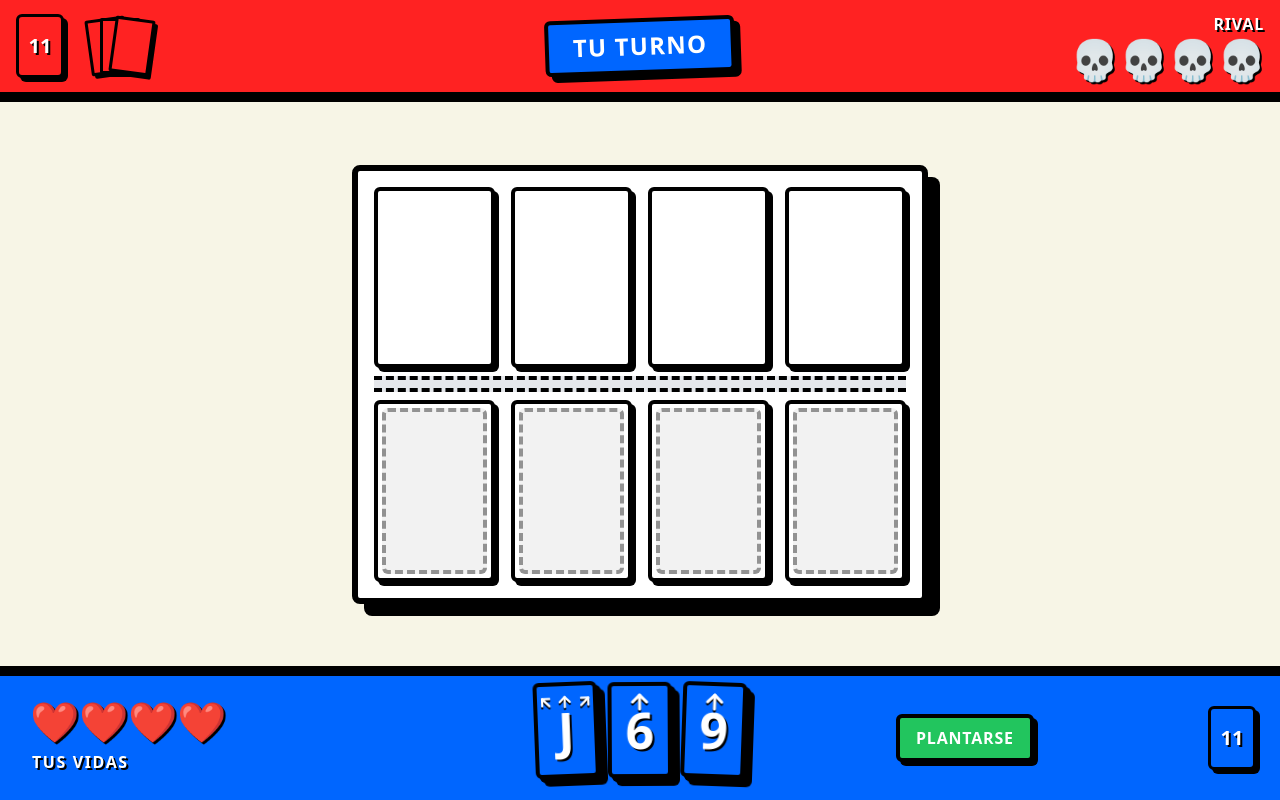
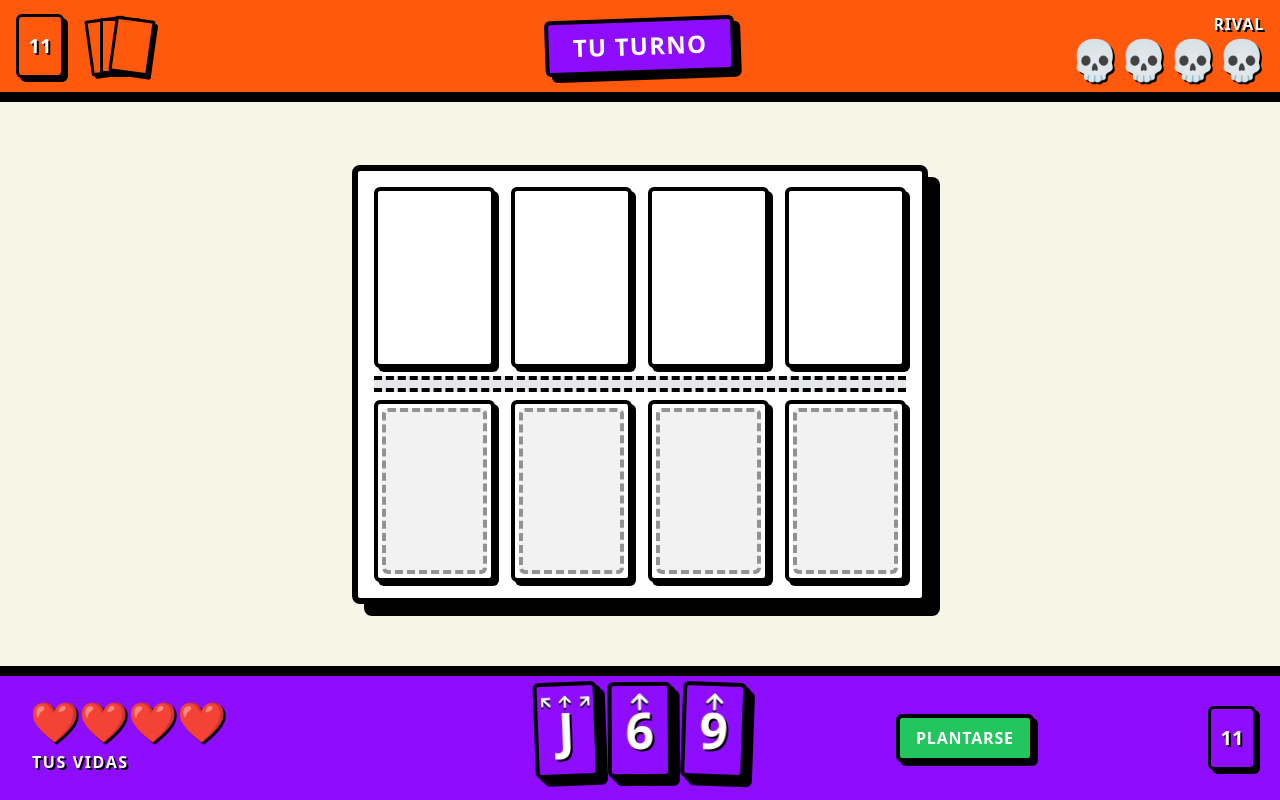
Before and after one commit to antonio10bc-hub/MagicPoker, a Next.js app: page / in a window 1280 px wide. Built offline with nearby package versions, Linux system fonts and the light colour scheme.

Commit message:
naranja y morado

```diff
--- a/app/page.tsx
+++ b/app/page.tsx
@@ -71,7 +71,8 @@ export default function Home() {
   } else if (isCombatRevealPhase) {
     buttonText = `¡PELEA! (${countdown}s)`;
     buttonAction = finishCombatPhase;
-    buttonColorClass = "bg-[#0066FF] text-white border-black shadow-[4px_4px_0_#000]";
+    // Botón Pelea: Morado (Color Jugador)
+    buttonColorClass = "bg-[#8e0dff] text-white border-black shadow-[4px_4px_0_#000]";
     buttonAnimation = {
         scale: [1, 1.05, 1],
         transition: { duration: 0.8, repeat: Infinity }
@@ -82,7 +83,8 @@ export default function Home() {
   const slotStyle = "w-full h-full aspect-[2/3] relative flex items-center justify-center rounded-md transition-all border-[4px] border-black bg-white shadow-[4px_4px_0px_0px_rgba(0,0,0,1)]";
 
   const emptySlotInteractStyle = (selectedCardId && isPlacementPhase)
-    ? "border-dashed border-[#0066FF] bg-yellow-100 animate-[wiggle_1s_ease-in-out_infinite] cursor-pointer hover:bg-yellow-200"
+    // Hueco activo: Morado discontinuo
+    ? "border-dashed border-[#8e0dff] bg-purple-100 animate-[wiggle_1s_ease-in-out_infinite] cursor-pointer hover:bg-purple-200"
     : "border-dashed border-black/40 bg-black/5";
 
   // --- MODAL FIN ---
@@ -91,7 +93,8 @@ export default function Home() {
     return (
         <main className="h-svh w-full flex items-center justify-center bg-[#F7F5E6] relative select-none font-comic pattern-grid-lg text-black">
             <div className="bg-white p-8 rounded-lg border-[6px] border-black shadow-[12px_12px_0_#000] text-center max-w-md w-full mx-4 flex flex-col gap-6 relative overflow-hidden transform rotate-2">
-                <h1 className={clsx("text-6xl font-black drop-shadow-[3px_3px_0_#000] uppercase", playerWon ? "text-green-500" : "text-[#FF2222]")}>
+                {/* Texto: Player gana (Morado) o Rival gana (Naranja) */}
+                <h1 className={clsx("text-6xl font-black drop-shadow-[3px_3px_0_#000] uppercase", playerWon ? "text-[#8e0dff]" : "text-[#ff590d]")}>
                     {playerWon ? "¡VICTORIA! 🎉" : "💥 FIN DEL JUEGO 💥"}
                 </h1>
                 <h2 className="text-2xl font-bold border-b-4 border-black pb-4">
@@ -108,17 +111,17 @@ export default function Home() {
   return (
     <main className="h-svh w-full flex flex-col bg-[#F7F5E6] text-black overflow-hidden relative select-none font-comic pattern-dots-sm">
 
-      {/* 1. HEADER (RIVAL) */}
-      <header className="flex-none h-20 sm:h-24 p-4 flex justify-between items-center relative z-10 border-b-[4px] border-black bg-[#FF2222] shadow-[0_6px_0_#000]">
+      {/* 1. HEADER (RIVAL - NARANJA #ff590d) */}
+      <header className="flex-none h-20 sm:h-24 p-4 flex justify-between items-center relative z-10 border-b-[4px] border-black bg-[#ff590d] shadow-[0_6px_0_#000]">
         <div className="flex gap-4 items-center relative">
             {/* Mazo Rival */}
-            <div className="relative w-10 h-14 sm:w-12 sm:h-16 bg-[#FF2222] rounded-md border-[3px] border-black flex items-center justify-center shadow-[4px_4px_0_#000]">
+            <div className="relative w-10 h-14 sm:w-12 sm:h-16 bg-[#ff590d] rounded-md border-[3px] border-black flex items-center justify-center shadow-[4px_4px_0_#000]">
                 <span className="z-10 font-black text-white text-xl drop-shadow-[2px_2px_0_#000]">{opponent.deck.length}</span>
             </div>
             {/* Mano Rival */}
             <div className="flex -space-x-5 sm:-space-x-7 pl-2">
                 {opponent.hand.map((c, i) => (
-                    <div key={c.id} className="w-8 h-11 sm:w-10 sm:h-14 bg-[#FF2222] rounded-sm border-[3px] border-black shadow-[3px_3px_0_#000] relative pattern-diagonal-lines-sm text-black/30" style={{ zIndex: i, transform: `rotate(${(i - 1) * 8}deg)` }}></div>
+                    <div key={c.id} className="w-8 h-11 sm:w-10 sm:h-14 bg-[#ff590d] rounded-sm border-[3px] border-black shadow-[3px_3px_0_#000] relative pattern-diagonal-lines-sm text-black/30" style={{ zIndex: i, transform: `rotate(${(i - 1) * 8}deg)` }}></div>
                 ))}
             </div>
         </div>
@@ -128,7 +131,8 @@ export default function Home() {
           <div className={clsx(
             "px-6 py-2 rounded-md text-xl sm:text-2xl font-black tracking-wider transition-all shadow-[6px_6px_0_#000] uppercase border-[4px] border-black whitespace-nowrap relative -rotate-2",
             (phase === 'combat' || phase === 'combat-reveal') ? "bg-yellow-400 text-black animate-[wiggle_0.5s_infinite]" :
-            turn === 'player' ? "bg-[#0066FF] text-white" : "bg-white text-[#FF2222]"
+            // Turno Player (Morado) / Turno Rival (Naranja)
+            turn === 'player' ? "bg-[#8e0dff] text-white" : "bg-white text-[#ff590d]"
           )}>
                 {(phase === 'combat' || phase === 'combat-reveal') ? "💥 ¡PELEA! 💥" : turn === 'player' ? "TU TURNO" : "RIVAL..."}
           </div>
@@ -160,7 +164,7 @@ export default function Home() {
                   {slot.card && <Card key={slot.card.id} card={slot.card} className="z-10" />}
                 </AnimatePresence>
 
-                {/* DAÑO FLOTANTE RIVAL (REDUCIDO 50%) */}
+                {/* DAÑO FLOTANTE RIVAL */}
                 {recentDamage?.opponentSlots[slot.index] !== undefined && (
                     <motion.div
                         initial={{ opacity: 0, scale: 0.5, rotate: -45 }}
@@ -204,14 +208,15 @@ export default function Home() {
                       >
                         {selectedCardId && isPlacementPhase && (
                             <div className="absolute inset-0 flex items-center justify-center">
-                                <span className="text-4xl text-[#0066FF] animate-bounce font-black">+</span>
+                                {/* Signo más Morado */}
+                                <span className="text-4xl text-[#8e0dff] animate-bounce font-black">+</span>
                             </div>
                         )}
                       </motion.div>
                   )}
                 </AnimatePresence>
 
-                 {/* DAÑO FLOTANTE JUGADOR (REDUCIDO 50%) */}
+                 {/* DAÑO FLOTANTE JUGADOR */}
                  {recentDamage?.playerSlots[slot.index] !== undefined && (
                     <motion.div
                         initial={{ opacity: 0, scale: 0.5, rotate: 45 }}
@@ -233,8 +238,8 @@ export default function Home() {
         </div>
       </section>
 
-      {/* 3. FOOTER (JUGADOR) */}
-      <section className="flex-none h-28 sm:h-32 bg-[#0066FF] border-t-[4px] border-black relative z-20 px-4 grid grid-cols-3 items-center shadow-[0_-6px_0_#000]">
+      {/* 3. FOOTER (JUGADOR - MORADO #8e0dff) */}
+      <section className="flex-none h-28 sm:h-32 bg-[#8e0dff] border-t-[4px] border-black relative z-20 px-4 grid grid-cols-3 items-center shadow-[0_-6px_0_#000]">
 
         {/* Vidas Jugador */}
         <div className="flex flex-col items-start justify-center pl-2 sm:pl-4 relative">
@@ -275,7 +280,6 @@ export default function Home() {
 
         {/* Botón y Mazo */}
          <div className="flex items-center justify-between pl-4 pr-2">
-            {/* CAMBIO: Añadido ml-8 al contenedor del botón para empujarlo a la derecha */}
             <div className="ml-8">
                 <AnimatePresence mode="wait">
                 {canInteract && (
@@ -295,8 +299,8 @@ export default function Home() {
                 )}
                 </AnimatePresence>
             </div>
-            {/* Mazo Jugador */}
-            <div className="relative w-10 h-14 sm:w-12 sm:h-16 bg-[#0066FF] rounded-md border-[3px] border-black flex items-center justify-center shadow-[4px_4px_0_#000]">
+            {/* Mazo Jugador - Fondo Morado */}
+            <div className="relative w-10 h-14 sm:w-12 sm:h-16 bg-[#8e0dff] rounded-md border-[3px] border-black flex items-center justify-center shadow-[4px_4px_0_#000]">
                 <span className="z-10 font-black text-white text-xl drop-shadow-[2px_2px_0_#000]">{player.deck.length}</span>
             </div>
          </div>
--- a/components/game/GameCardLOLO.tsx
+++ b/components/game/GameCardLOLO.tsx
@@ -18,36 +18,23 @@ export const Card = ({ card, onClick, isSelected, className, isInHand }: CardPro
   const isVoided = card.isVoided;
   const isOpponent = card.owner === 'opponent';
 
-  // --- CHIVATO EN CONSOLA ---
-  // Abre la consola (F12) para ver esto
-  console.log(`🃏 Render Carta [${card.rank}] (ID: ${card.id.substring(0,4)})`, {
-    owner: card.owner,
-    isOpponent: isOpponent,
-    shouldBeRed: isOpponent,
-    shouldBeBlue: !isOpponent
-  });
-
   // --- ESTILOS BASE DOODLE ---
-  // NOTA: He quitado 'bg-white' de aquí para que no pelee con el color inline
   const baseCardStyle = "relative w-full h-full aspect-[2/3] rounded-md border-[4px] border-black shadow-[4px_4px_0px_0px_rgba(0,0,0,1)] flex flex-col items-center justify-between p-1 cursor-pointer select-none transition-all overflow-hidden bg-white";
 
-  // Determinamos el color Hexadecimal exacto
-  let debugBgColor = isOpponent ? '#FF2222' : '#0066FF'; // Rojo vs Azul Eléctrico
+  // --- COLORES NUEVOS (INVERTIDOS) ---
+  // Jugador = Morado (#8e0dff) | Rival = Naranja (#ff590d)
+  let debugBgColor = isOpponent ? '#ff590d' : '#8e0dff';
   let textColorClass = "text-white";
 
   // Estados especiales
   if (isVoided) {
       debugBgColor = '#000000'; // Negro
   } else if (isDamage) {
-      debugBgColor = '#FF2222'; // Rojo daño
+      debugBgColor = '#FF2222'; // El daño se queda rojo
   } else if (isJoker && !isDamage && !isVoided) {
-      debugBgColor = '#FDE047'; // Amarillo (yellow-300 aprox)
+      debugBgColor = '#FDE047'; // Amarillo Joker
       textColorClass = "text-black";
   }
-
-  // Animaciones y bordes extra
-  let animationStyles = {};
-  if (isDamage) animationStyles = { animate: "wiggle" }; // Nota: esto requiere config en tailwind, si no va, usaremos framer
 
   const selectionStyle = isSelected ? "border-yellow-400 shadow-[8px_8px_0px_0px_rgba(0,0,0,1)] -translate-y-2 -translate-x-1" : "hover:-translate-y-1 hover:-translate-x-0.5 hover:shadow-[6px_6px_0px_0px_rgba(0,0,0,1)]";
 
@@ -96,8 +83,8 @@ export const Card = ({ card, onClick, isSelected, className, isInHand }: CardPro
           "pattern-diagonal-lines-sm text-black/20 justify-center !p-0",
           className
         )}
-        // FUERZA BRUTA: Aplicamos el color directo al estilo
-        style={{ backgroundColor: isOpponent ? '#FF2222' : '#0066FF' }}
+        // FUERZA BRUTA: Naranja (Rival) o Morado (Jugador)
+        style={{ backgroundColor: isOpponent ? '#ff590d' : '#8e0dff' }}
       >
          <div className={clsx(
              "font-black text-5xl sm:text-6xl text-white drop-shadow-[3px_3px_0_#000]"
@@ -120,13 +107,12 @@ export const Card = ({ card, onClick, isSelected, className, isInHand }: CardPro
         baseCardStyle,
         textColorClass,
         selectionStyle,
-        // Eliminamos las clases de bg-[...] de aquí porque usaremos style
         isVoided && "pattern-diagonal-lines-sm",
         isJoker && !isDamage && !isVoided && "pattern-zigzag-sm",
         isDamage && "animate-[wiggle_0.2s_ease-in-out_infinite]",
         className
       )}
-      // FUERZA BRUTA: El color se aplica aquí sí o sí
+      // FUERZA BRUTA: Color aplicado
       style={{ backgroundColor: debugBgColor }}
     >
       {renderAttackIndicators()}
@@ -151,8 +137,8 @@ export const Card = ({ card, onClick, isSelected, className, isInHand }: CardPro
               <div className={clsx(
                   "w-16 h-16 rounded-full border-[3px] border-black flex items-center justify-center shadow-[4px_4px_0_rgba(0,0,0,0.5)]",
               )}
-              // Color del círculo también forzado por estilo
-              style={{ backgroundColor: card.damageSource.owner === 'player' ? "#0066FF" : "#FF2222" }}
+              // Color del círculo: Si el dueño del daño es Player -> Morado, si no -> Naranja
+              style={{ backgroundColor: card.damageSource.owner === 'player' ? "#8e0dff" : "#ff590d" }}
               >
                   <span className={clsx(
                       "text-3xl font-black text-white"
```
